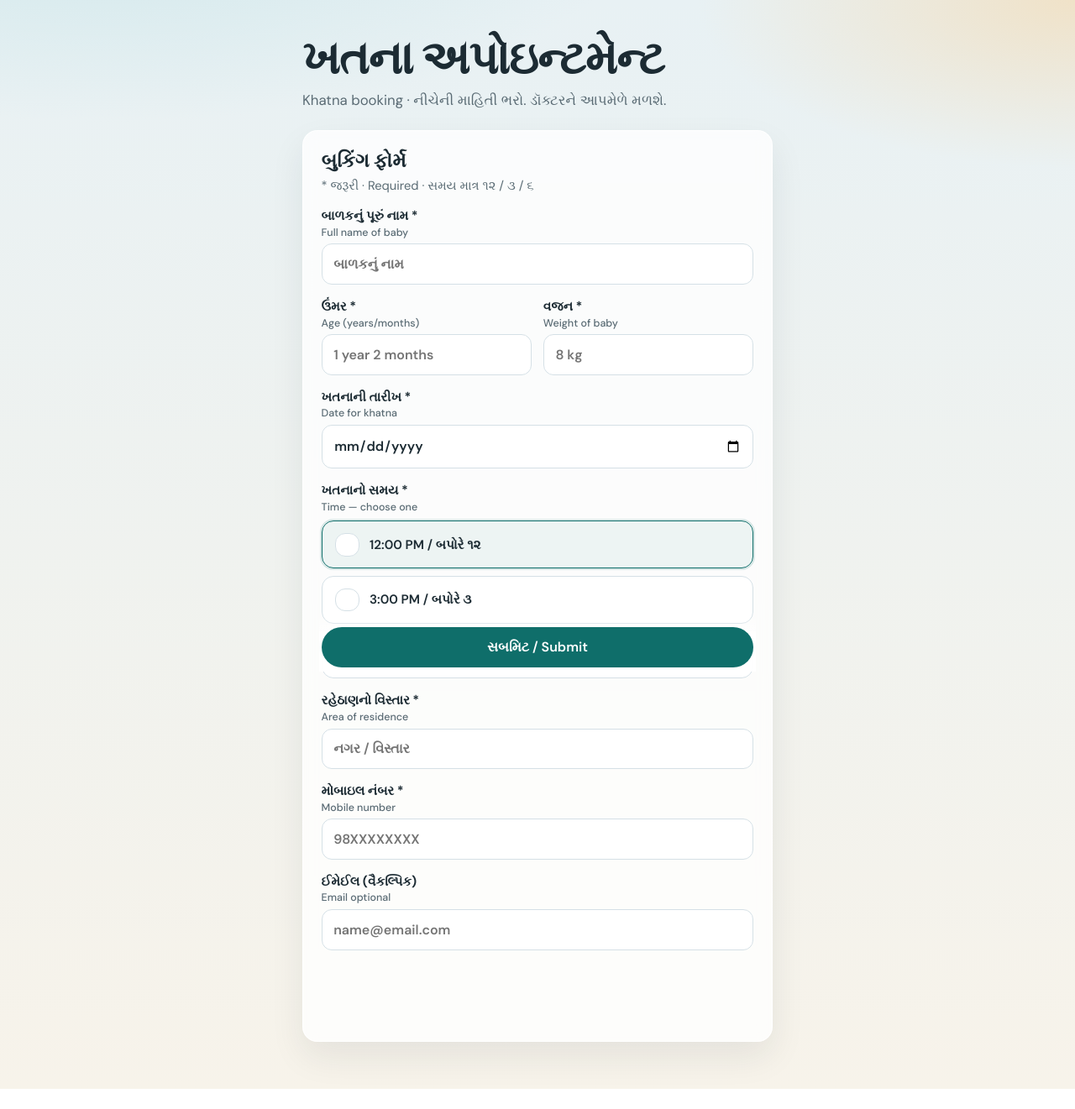
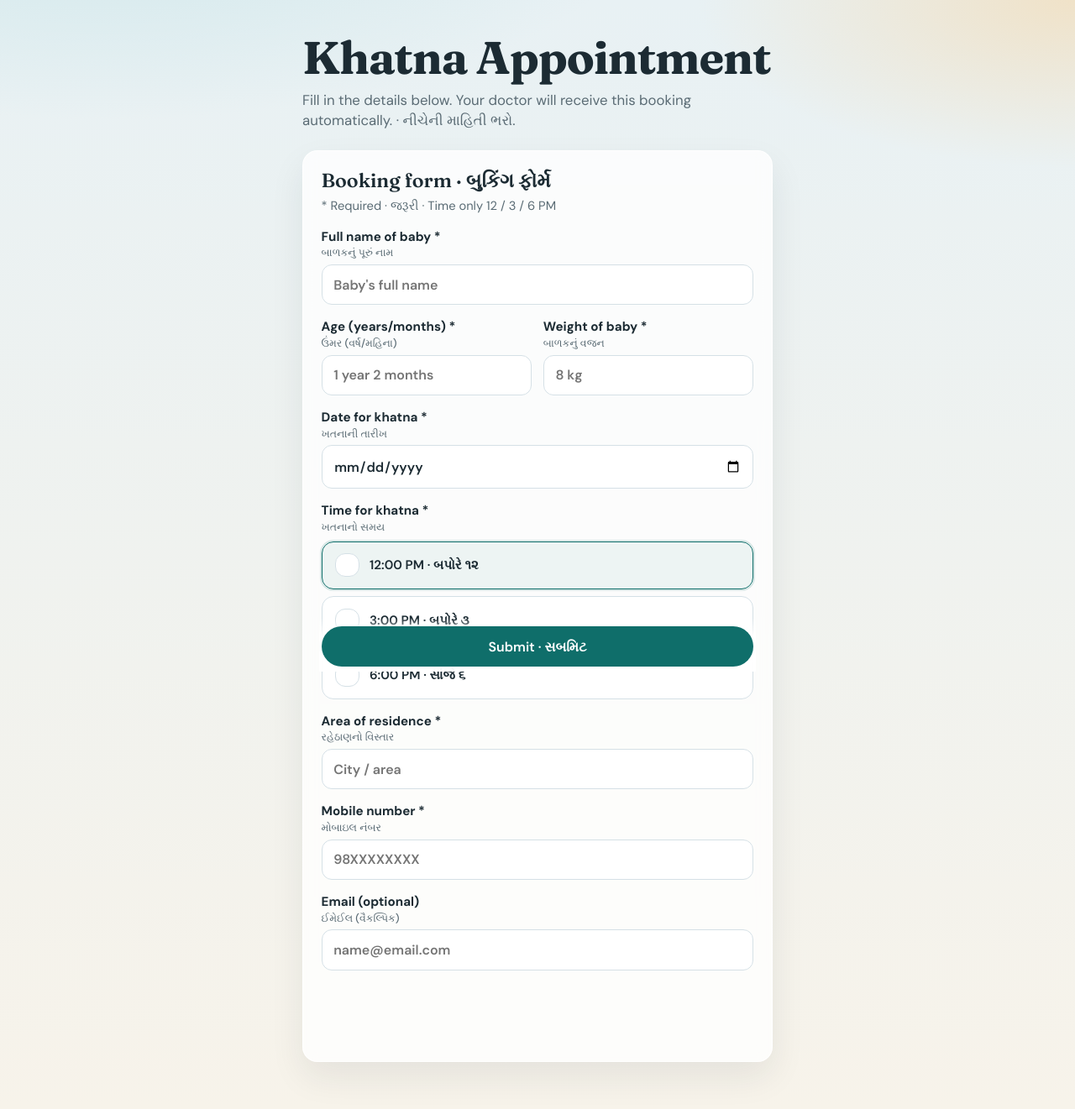
Before and after one commit to Pcdesai11/appointment-app, a Flask app: page / in a window 1280 px wide. Shown: the whole page at 84% size. Before the commit the page ends 1297 px from the top, so only its background shows below. Run offline with Flask 3, Linux system fonts and the light colour scheme.

Commit message:
Show English first and Gujarati second on the patient form.
Co-authored-by: Cursor <cursoragent@cursor.com>

```diff
--- a/app.py
+++ b/app.py
@@ -38,9 +38,9 @@ COLUMNS = [
 ]
 ALLOWED_TIMES = ["12:00", "15:00", "18:00"]
 TIME_LABELS = {
-    "12:00": "12:00 PM / બપોરે ૧૨",
-    "15:00": "3:00 PM / બપોરે ૩",
-    "18:00": "6:00 PM / સાંજે ૬",
+    "12:00": "12:00 PM · બપોરે ૧૨",
+    "15:00": "3:00 PM · બપોરે ૩",
+    "18:00": "6:00 PM · સાંજે ૬",
 }
 XLSX_CONTENT_TYPE = (
     "application/vnd.openxmlformats-officedocument.spreadsheetml.sheet"
--- a/static/style.css
+++ b/static/style.css
@@ -377,13 +377,13 @@ tr:last-child td {
   gap: 0.1rem;
 }
 
-.label-gu {
+.label-en {
   font-size: 0.95rem;
   font-weight: 700;
   color: var(--ink);
 }
 
-.label-en {
+.label-gu {
   font-size: 0.78rem;
   font-weight: 500;
   color: var(--muted);
@@ -638,7 +638,7 @@ tr:last-child td {
 }
 
 @media (max-width: 380px) {
-  .label-gu {
+  .label-en {
     font-size: 0.9rem;
   }
 
--- a/templates/patient.html
+++ b/templates/patient.html
@@ -1,11 +1,11 @@
 <!DOCTYPE html>
-<html lang="gu">
+<html lang="en">
 <head>
   <meta charset="UTF-8" />
   <meta name="viewport" content="width=device-width, initial-scale=1, viewport-fit=cover" />
   <meta name="theme-color" content="#e8f1f4" />
   <meta name="mobile-web-app-capable" content="yes" />
-  <title>ખતના અપોઇન્ટમેન્ટ | Khatna Appointment</title>
+  <title>Khatna Appointment | ખતના અપોઇન્ટમેન્ટ</title>
   <link rel="preconnect" href="https://fonts.googleapis.com" />
   <link rel="preconnect" href="https://fonts.gstatic.com" crossorigin />
   <link href="https://fonts.googleapis.com/css2?family=DM+Sans:opsz,wght@9..40,400;9..40,500;9..40,600;9..40,700&family=Fraunces:opsz,wght@9..144,600;9..144,700&display=swap" rel="stylesheet" />
@@ -14,8 +14,8 @@
 <body>
   <div class="page page-patient">
     <header class="header">
-      <p class="brand">ખતના અપોઇન્ટમેન્ટ</p>
-      <p class="tagline">Khatna booking · નીચેની માહિતી ભરો. ડૉક્ટરને આપમેળે મળશે.</p>
+      <p class="brand">Khatna Appointment</p>
+      <p class="tagline">Fill in the details below. Your doctor will receive this booking automatically. · નીચેની માહિતી ભરો.</p>
     </header>
 
     {% with messages = get_flashed_messages(with_categories=true) %}
@@ -29,29 +29,29 @@
     {% endwith %}
 
     <section class="panel panel-patient">
-      <h2>બુકિંગ ફોર્મ</h2>
-      <p class="hint">* જરૂરી · Required · સમય માત્ર ૧૨ / ૩ / ૬</p>
+      <h2>Booking form · બુકિંગ ફોર્મ</h2>
+      <p class="hint">* Required · જરૂરી · Time only 12 / 3 / 6 PM</p>
       <form method="post" class="form form-patient">
         <label>
           <span class="label-stack">
-            <span class="label-gu">બાળકનું પૂરું નામ *</span>
-            <span class="label-en">Full name of baby</span>
+            <span class="label-en">Full name of baby *</span>
+            <span class="label-gu">બાળકનું પૂરું નામ</span>
           </span>
-          <input type="text" name="baby_name" required placeholder="બાળકનું નામ" autocomplete="name" enterkeyhint="next" />
+          <input type="text" name="baby_name" required placeholder="Baby's full name" autocomplete="name" enterkeyhint="next" />
         </label>
 
         <div class="row">
           <label>
             <span class="label-stack">
-              <span class="label-gu">ઉંમર *</span>
-              <span class="label-en">Age (years/months)</span>
+              <span class="label-en">Age (years/months) *</span>
+              <span class="label-gu">ઉંમર (વર્ષ/મહિના)</span>
             </span>
             <input type="text" name="age" required placeholder="1 year 2 months" enterkeyhint="next" />
           </label>
           <label>
             <span class="label-stack">
-              <span class="label-gu">વજન *</span>
-              <span class="label-en">Weight of baby</span>
+              <span class="label-en">Weight of baby *</span>
+              <span class="label-gu">બાળકનું વજન</span>
             </span>
             <input type="text" name="weight" required placeholder="8 kg" enterkeyhint="next" />
           </label>
@@ -59,8 +59,8 @@
 
         <label>
           <span class="label-stack">
-            <span class="label-gu">ખતનાની તારીખ *</span>
-            <span class="label-en">Date for khatna</span>
+            <span class="label-en">Date for khatna *</span>
+            <span class="label-gu">ખતનાની તારીખ</span>
           </span>
           <input type="date" name="date" required />
         </label>
@@ -68,8 +68,8 @@
         <fieldset class="time-slots">
           <legend>
             <span class="label-stack">
-              <span class="label-gu">ખતનાનો સમય *</span>
-              <span class="label-en">Time — choose one</span>
+              <span class="label-en">Time for khatna *</span>
+              <span class="label-gu">ખતનાનો સમય</span>
             </span>
           </legend>
           <div class="time-options">
@@ -84,30 +84,30 @@
 
         <label>
           <span class="label-stack">
-            <span class="label-gu">રહેઠાણનો વિસ્તાર *</span>
-            <span class="label-en">Area of residence</span>
+            <span class="label-en">Area of residence *</span>
+            <span class="label-gu">રહેઠાણનો વિસ્તાર</span>
           </span>
-          <input type="text" name="area" required placeholder="નગર / વિસ્તાર" enterkeyhint="next" />
+          <input type="text" name="area" required placeholder="City / area" enterkeyhint="next" />
         </label>
 
         <label>
           <span class="label-stack">
-            <span class="label-gu">મોબાઇલ નંબર *</span>
-            <span class="label-en">Mobile number</span>
+            <span class="label-en">Mobile number *</span>
+            <span class="label-gu">મોબાઇલ નંબર</span>
           </span>
           <input type="tel" name="mobile" required placeholder="98XXXXXXXX" autocomplete="tel" inputmode="numeric" enterkeyhint="next" />
         </label>
 
         <label>
           <span class="label-stack">
+            <span class="label-en">Email (optional)</span>
             <span class="label-gu">ઈમેઈલ (વૈકલ્પિક)</span>
-            <span class="label-en">Email optional</span>
           </span>
           <input type="email" name="email" placeholder="name@email.com" autocomplete="email" enterkeyhint="done" />
         </label>
 
         <div class="submit-bar">
-          <button type="submit" class="btn btn-primary">સબમિટ / Submit</button>
+          <button type="submit" class="btn btn-primary">Submit · સબમિટ</button>
         </div>
       </form>
     </section>
```
